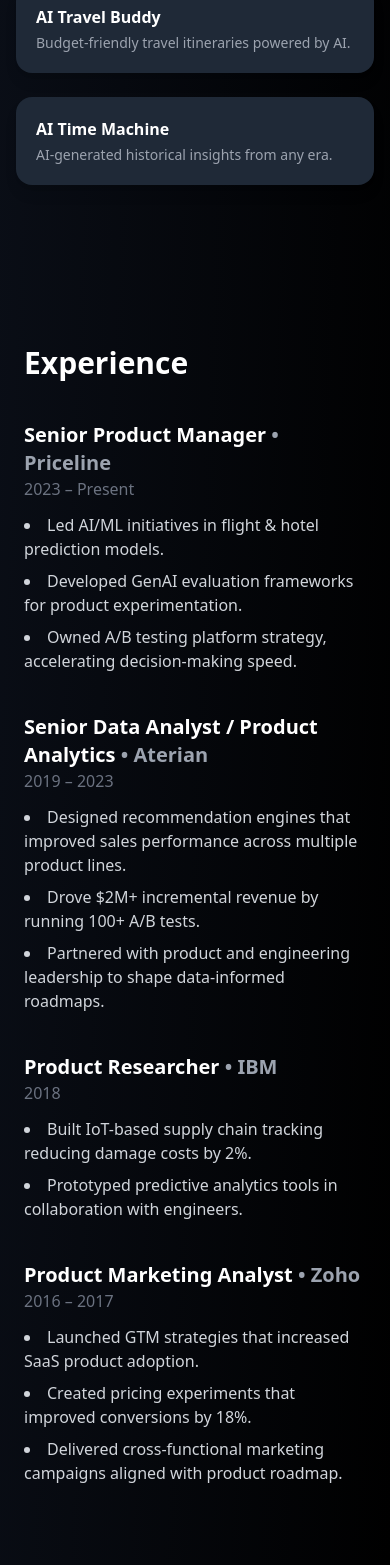
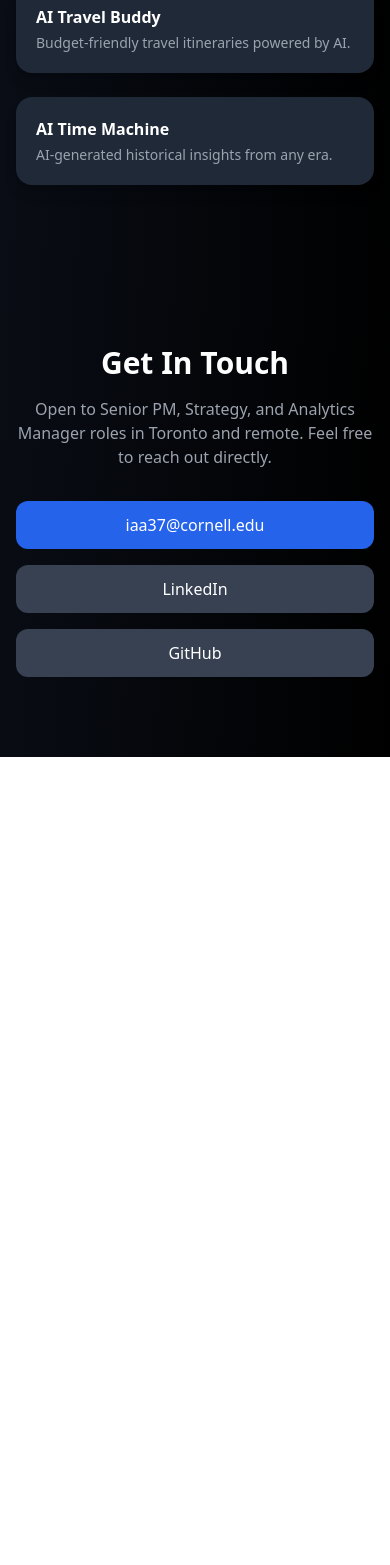
Before and after one commit to ibrahimasifali94/portfolio, a React (Vite) app in the folder portfolio-react-netlify 3/: page / in a window 390 px wide. Shown: the part 9180-10745 px from the top of the page. After the commit the page ends 9937 px from the top, so only its background shows below. Built offline with nearby package versions, Linux system fonts and the light colour scheme.

Commit message:
Update Contact.jsx

```diff
--- a/portfolio-react-netlify 3/src/components/Contact.jsx
+++ b/portfolio-react-netlify 3/src/components/Contact.jsx
@@ -1,63 +1,23 @@
-export default function Experience() {
-  const experiences = [
-    {
-      company: "Priceline",
-      role: "Senior Product Manager",
-      years: "2023 – Present",
-      bullets: [
-        "Led AI/ML initiatives in flight & hotel prediction models.",
-        "Developed GenAI evaluation frameworks for product experimentation.",
-        "Owned A/B testing platform strategy, accelerating decision-making speed."
-      ]
-    },
-    {
-      company: "Aterian",
-      role: "Senior Data Analyst / Product Analytics",
-      years: "2019 – 2023",
-      bullets: [
-        "Designed recommendation engines that improved sales performance across multiple product lines.",
-        "Drove $2M+ incremental revenue by running 100+ A/B tests.",
-        "Partnered with product and engineering leadership to shape data-informed roadmaps."
-      ]
-    },
-    {
-      company: "IBM",
-      role: "Product Researcher",
-      years: "2018",
-      bullets: [
-        "Built IoT-based supply chain tracking reducing damage costs by 2%.",
-        "Prototyped predictive analytics tools in collaboration with engineers."
-      ]
-    },
-    {
-      company: "Zoho",
-      role: "Product Marketing Analyst",
-      years: "2016 – 2017",
-      bullets: [
-        "Launched GTM strategies that increased SaaS product adoption.",
-        "Created pricing experiments that improved conversions by 18%.",
-        "Delivered cross-functional marketing campaigns aligned with product roadmap."
-      ]
-    }
-  ];
-
+export default function Contact() {
   return (
-    <div className="max-w-6xl mx-auto py-20 px-6">
-      <h2 className="text-3xl font-bold mb-10">Experience</h2>
-      <div className="space-y-10">
-        {experiences.map((exp, idx) => (
-          <div key={idx}>
-            <h3 className="text-xl font-semibold">
-              {exp.role} <span className="text-gray-400">• {exp.company}</span>
-            </h3>
-            <p className="text-gray-500 mb-3">{exp.years}</p>
-            <ul className="list-disc list-inside text-gray-300 space-y-2">
-              {exp.bullets.map((b, i) => (
-                <li key={i}>{b}</li>
-              ))}
-            </ul>
-          </div>
-        ))}
+    <div className="max-w-3xl mx-auto py-20 px-4 text-center">
+      <h2 className="text-3xl font-bold mb-4">Get In Touch</h2>
+      <p className="text-gray-400 mb-8">
+        Open to Senior PM, Strategy, and Analytics Manager roles in Toronto and remote. Feel free to reach out directly.
+      </p>
+      <div className="flex flex-col sm:flex-row gap-4 justify-center">
+        <a href="mailto:iaa37@cornell.edu"
+          className="px-6 py-3 bg-blue-600 rounded-xl hover:bg-blue-700 transition text-white font-medium">
+          iaa37@cornell.edu
+        </a>
+        <a href="https://linkedin.com/in/ibrahimaali" target="_blank" rel="noopener noreferrer"
+          className="px-6 py-3 bg-gray-700 rounded-xl hover:bg-gray-600 transition text-white font-medium">
+          LinkedIn
+        </a>
+        <a href="https://github.com/ibrahimasifali94" target="_blank" rel="noopener noreferrer"
+          className="px-6 py-3 bg-gray-700 rounded-xl hover:bg-gray-600 transition text-white font-medium">
+          GitHub
+        </a>
       </div>
     </div>
   );
```
